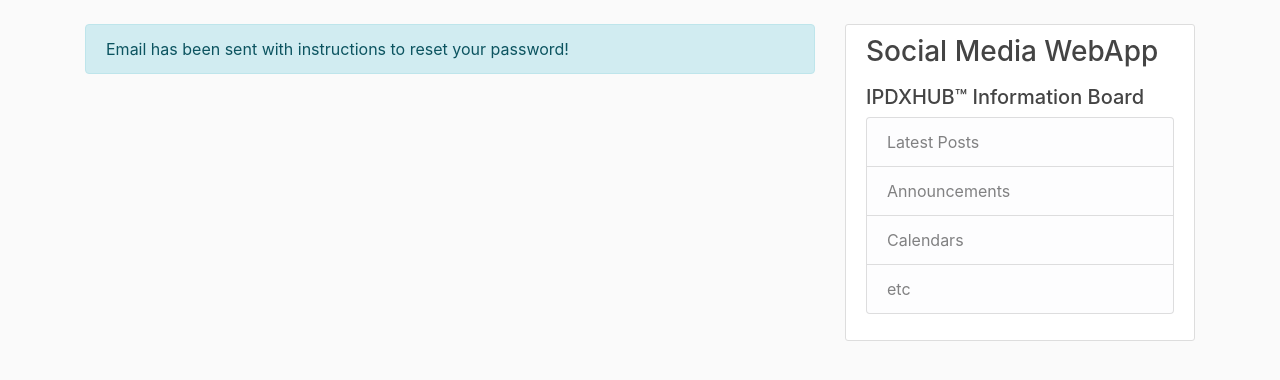
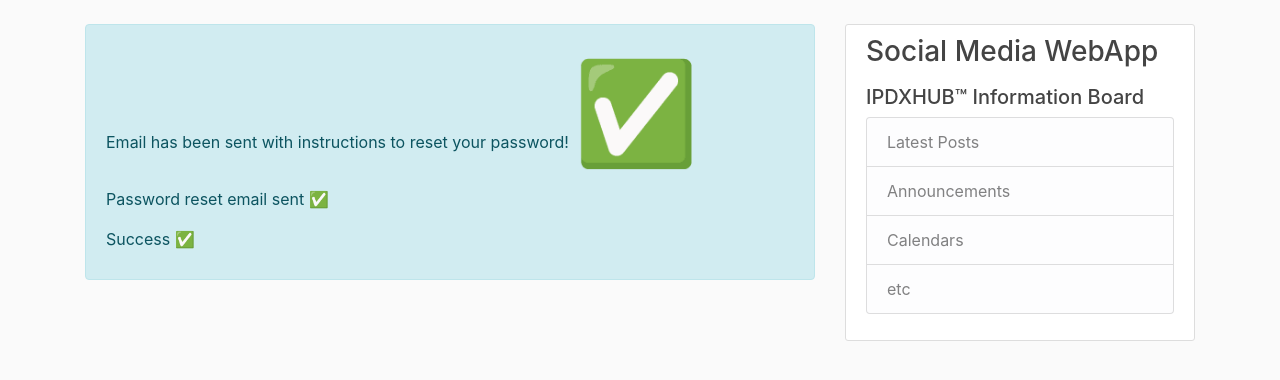
Before and after one commit to lacham378/django-webapp, a Django app: page /password-reset/done/ in a window 1280 px wide. Shown: the part 56-436 px from the top of the page. Run offline with Django 4.2, Linux system fonts and the light colour scheme; some libraries are stand-ins or nearby versions.

Commit message:
revision commit

```diff
--- a/requirements.txt
+++ b/requirements.txt
@@ -1,4 +1,4 @@
-asgiref==3.6.0
+clsasgiref==3.6.0
 boto3==1.26.56
 botocore==1.29.56
 Django==4.1.5
--- a/users/templates/users/password_reset_complete.html
+++ b/users/templates/users/password_reset_complete.html
@@ -1,7 +1,7 @@
 {% extends "blog/base.html" %}
 {% block content %}
-    <div class="alert alert-info">
-        You have successfully reset your password.
+    <div class="alert alert-blockalert-info">
+        You successfully reset your password.
     </div>
     <a href="{% url 'login' %}">Sign In Here</a>
 {% endblock content %}
--- a/users/templates/users/password_reset_confirm.html
+++ b/users/templates/users/password_reset_confirm.html
@@ -4,7 +4,7 @@
         <form method="POST">
             {% csrf_token %}
             <fieldset class="form-group">
-                <legend class="border-bottom mb-4">Reset Password</legend>
+                <legend class="border-bottom mb-4">Reset Password Confirm</legend>
                 {{ form|crispy }}
             </fieldset>
             <div class="form-group">
--- a/users/templates/users/password_reset_done.html
+++ b/users/templates/users/password_reset_done.html
@@ -1,6 +1,9 @@
 {% extends "blog/base.html" %}
 {% block content %}
-    <div class="alert alert-info">
+    <div class="alert alert-block alert-info">
         Email has been sent with instructions to reset your password!
+    <span style='font-size:100px;'>&#9989;</span>
+    <p>Password reset email sent &#9989;</p>
+    <p> Success &#x2705;</p>
     </div>
 {% endblock content %}
```
Also changed, not shown: python_dir.py (added, +15 -0 lines), db.sqlite3, media/profile_pics/rj45.jpg.
